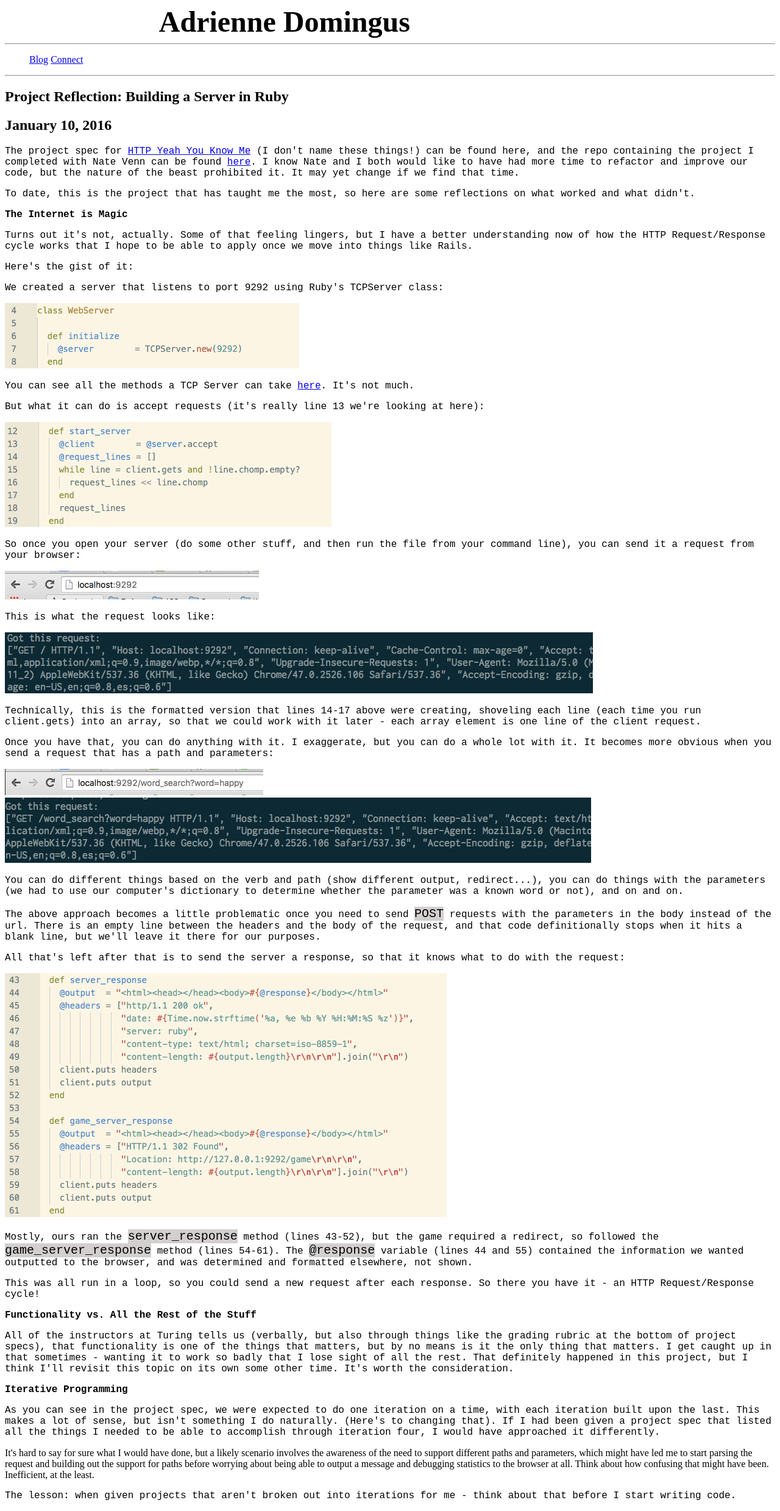
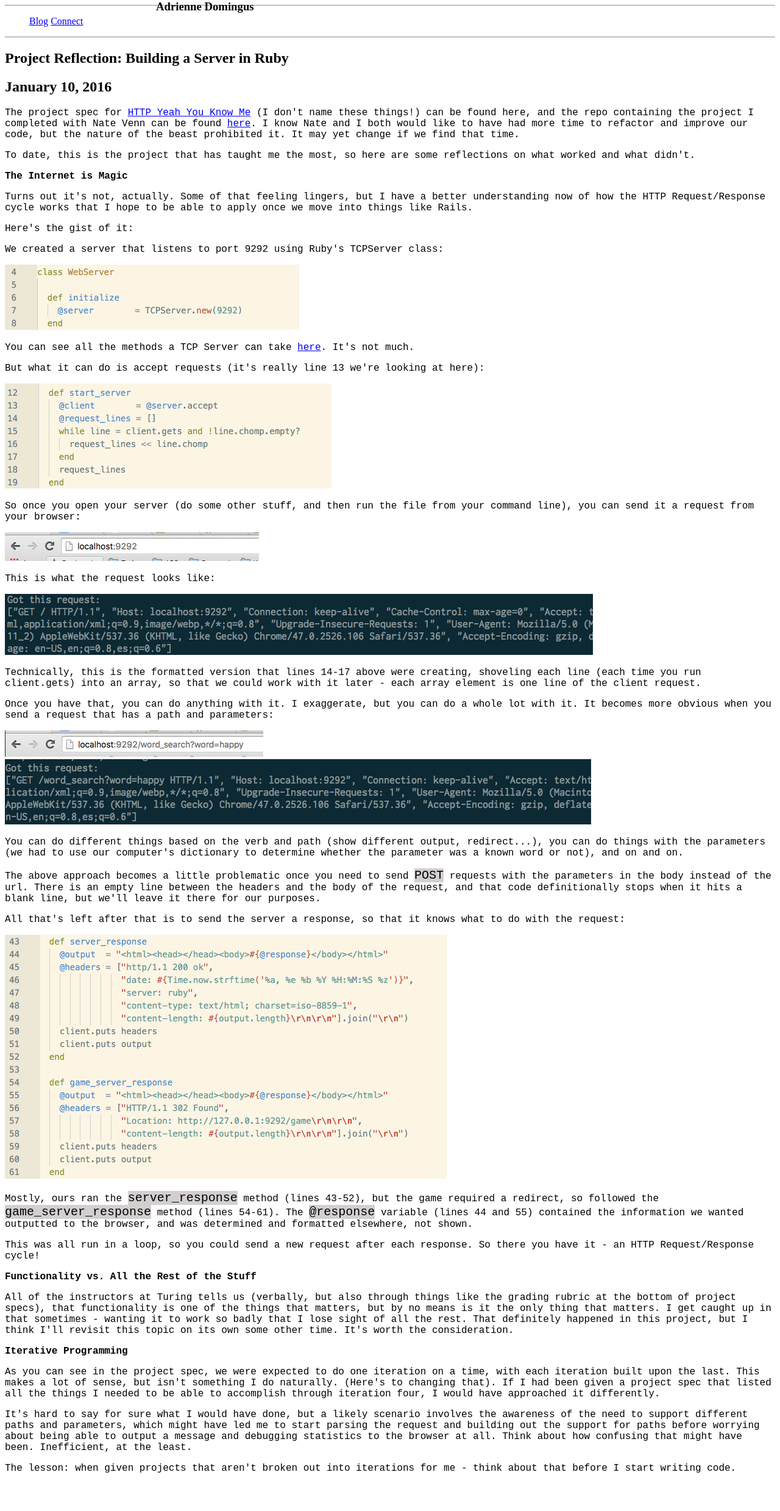
Before and after one commit to adriennedomingus/adriennedomingus.github.io, a Jekyll site: the page built from _posts/2016-01-10-building-a-server-in-ruby.html, in a window 1280 px wide. Shown: the whole page at 61% size. Built offline with Jekyll 4.4.1, drawn with Linux system fonts in a browser that asks for light colours; after the commit the page ends 2433 px from its top, so only the background shows below that.

Commit message:
centering

```diff
--- a/_posts/2016-01-10-building-a-server-in-ruby.html
+++ b/_posts/2016-01-10-building-a-server-in-ruby.html
@@ -31,5 +31,5 @@
 <p>All of the instructors at Turing tells us (verbally, but also through things like the grading rubric at the bottom of project specs), that functionality is one of the things that matters, but by no means is it the only thing that matters. I get caught up in that sometimes - wanting it to work so badly that I lose sight of all the rest. That definitely happened in this project, but I think I'll revisit this topic on its own some other time. It's worth the consideration.</p>
 <p><strong>Iterative Programming</strong></p>
 <p>As you can see in the project spec, we were expected to do one iteration on a time, with each iteration built upon the last. This makes a lot of sense, but isn't something I do naturally. (Here's to changing that). If I had been given a project spec that listed all the things I needed to be able to accomplish through iteration four, I would have approached it differently.</p>
-It's hard to say for sure what I would have done, but a likely scenario involves the awareness of the need to support different paths and parameters, which might have led me to start parsing the request and building out the support for paths before worrying about being able to output a message and debugging statistics to the browser at all. Think about how confusing that might have been. Inefficient, at the least.</p>
+<p>It's hard to say for sure what I would have done, but a likely scenario involves the awareness of the need to support different paths and parameters, which might have led me to start parsing the request and building out the support for paths before worrying about being able to output a message and debugging statistics to the browser at all. Think about how confusing that might have been. Inefficient, at the least.</p>
 <p>The lesson: when given projects that aren't broken out into iterations for me - think about that before I start writing code.</p>
--- a/css/styles.css
+++ b/css/styles.css
@@ -3,9 +3,13 @@
 }
 
 #site-title {
-  font-size: 3em;
-  margin: auto;
-  width: 60%
+    width: 60%;
+    position: absolute;
+    top:0;
+    bottom: 0;
+    left: 0;
+    right: 0;
+    margin: auto;
 }
 
 .code {
@@ -19,7 +23,3 @@
   margin: auto;
   width: 25%;
 }
-
-.link-logos {
-  height: 30px;
-}
```
